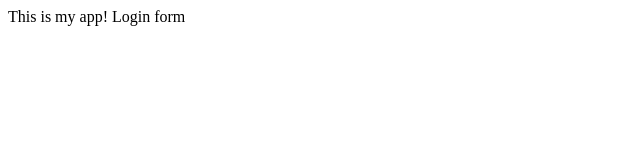
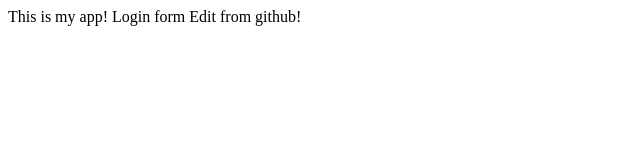
Before and after one commit to geomylonas/myrep, a plain HTML site: page index.html in a window 1280 px wide. Shown: the whole page, without its empty margins (0-640 px from the left). Drawn offline with Linux system fonts and the light colour scheme.

Commit message:
Update index.html

```diff
--- a/index.html
+++ b/index.html
@@ -5,5 +5,6 @@
   <body>
     This is my app!
     Login form
+    Edit from github!
   </body>
 </html>
```
